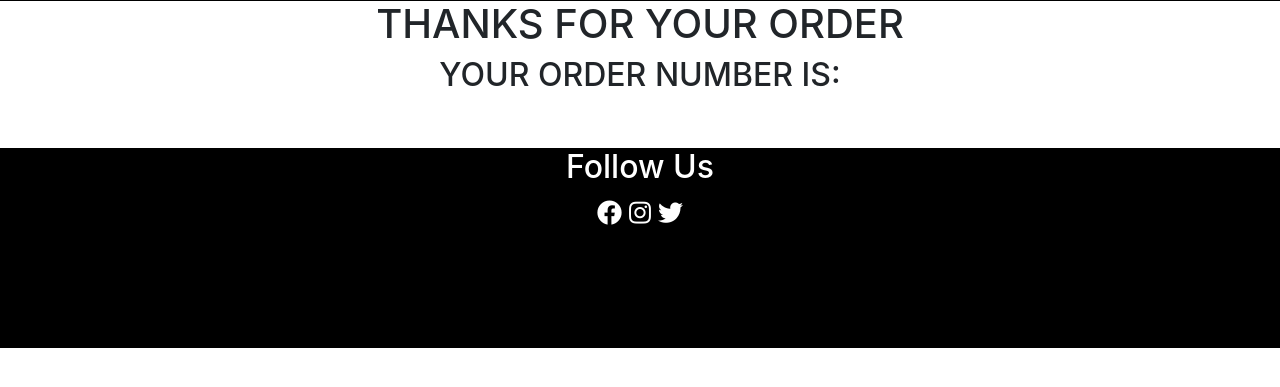
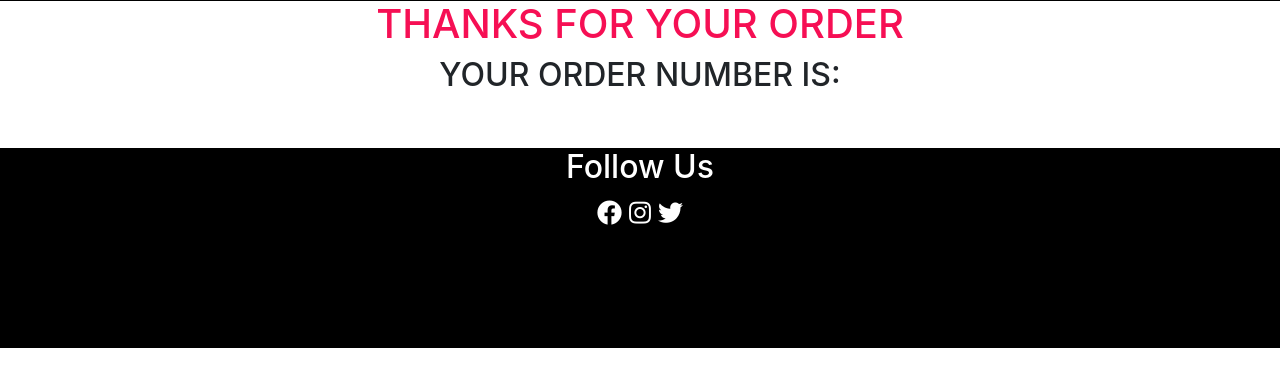
Before and after one commit to philip-hughes/fourth-milestone-project, a Django app: template checkout/templates/checkout/checkout_success.html in a window 1280 px wide. Shown: the part 103-490 px from the top of the page. Run offline with Django 3.2, Linux system fonts and the light colour scheme; the template is opened without the code that fills it, so the values that code supplies are empty; some libraries are stand-ins or nearby versions.

Commit message:
Adding some initial style to checkout success elements

```diff
--- a/checkout/static/checkout/css/checkout.css
+++ b/checkout/static/checkout/css/checkout.css
@@ -49,6 +49,11 @@
 
 #success-title {
     text-align: center;
+    color: #f60f54;
+}
+
+#success-wrapper h3 {
+    color: #f60f54;
 }
 
 #cart-items {
--- a/checkout/views.py
+++ b/checkout/views.py
@@ -106,8 +106,8 @@
 
 
 def checkout_success(request):
-    if request.session['cart'] == []:
-        return HttpResponseRedirect('/menu')
+    #if request.session['cart'] == []:
+     #   return HttpResponseRedirect('/menu')
     template = 'checkout/checkout_success.html'
     cart_items = cart_contents(request)
     context = {
```
Also changed, not shown: db.sqlite3.
